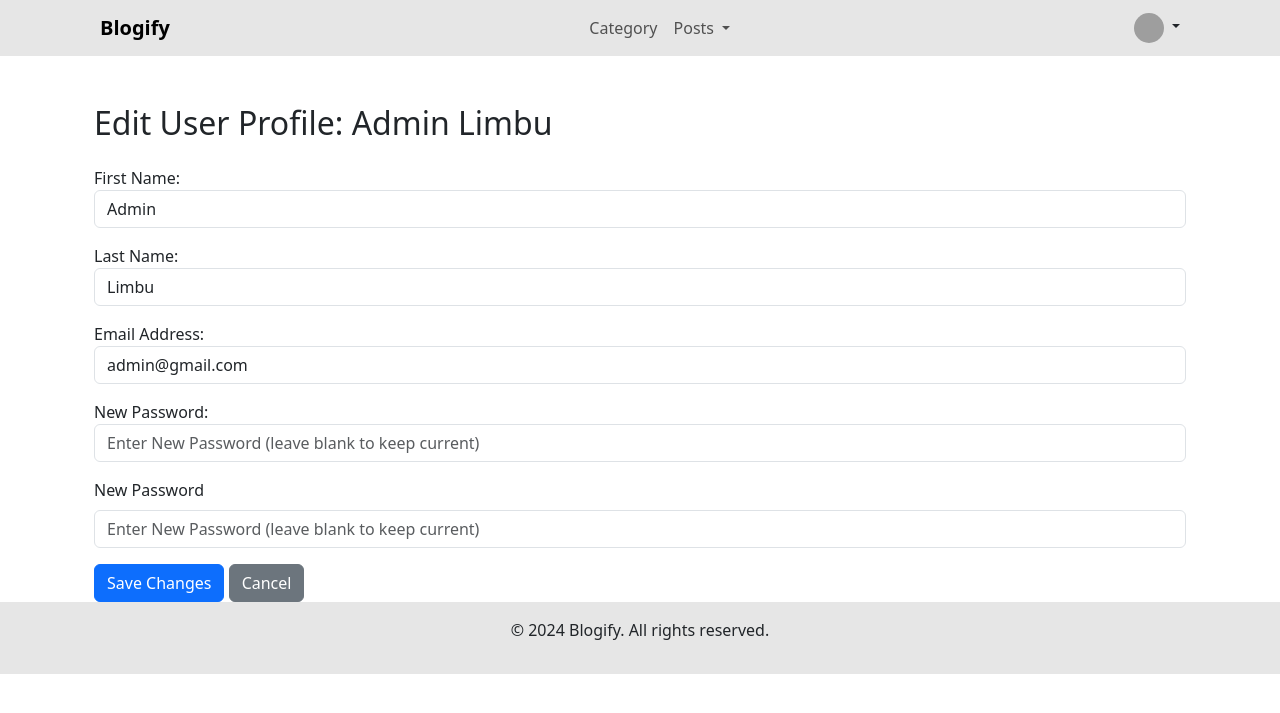
After one commit to nishanlimbuchemjong/Blogify-Python-Django, a Django app: page /Users/user/edit-user/1/ in a window 1280 px wide. The commit adds this page. Shown: the top 713 px of the page. Run offline with Django 5.2, Linux system fonts and the light colour scheme; a user stored in the database is signed in; data comes from the database, SQL or seed files in the repository; both versions use the stored data as it was after the commit; grey boxes are pictures that could not be loaded.

Commit message:
[add] EditUserProfile added to edit user on user_home. and EditAdminProfile has been also edited for admin profile.

```diff
--- a/User/templates/admin/admin_base.html
+++ b/User/templates/admin/admin_base.html
@@ -64,7 +64,7 @@
                     <img src="{{ request.user.profile_picture.url }}" alt="Profile" class="rounded-circle" width="30" height="30">
                 </a>
                 <ul class="dropdown-menu" aria-labelledby="profileDropdown">
-                    <li><a class="dropdown-item" href="{% url 'edit_user_profile' user.id%}">Edit Profile</a></li>
+                    <li><a class="dropdown-item" href="{% url 'edit_admin_profile' user.id%}">Edit Profile</a></li>
                     <li><a class="dropdown-item" href="{% url 'logout' %}">Logout</a></li>
                 </ul>
             </div>
--- /dev/null
+++ b/User/templates/user/edit_user_profile.html
@@ -0,0 +1,22 @@
+{% extends 'user/user_base.html' %}
+
+{% block title %}Edit User Profile{% endblock %}
+
+{% block content %}
+<div class="container mt-5">
+    <h2 class="mb-4">Edit User Profile: {{ user.first_name }} {{ user.last_name }}</h2>
+
+    <form method="post">
+        {% csrf_token %}
+        {{ form.as_p }}
+
+        <div class="mb-3">
+            <label for="new_password" class="form-label">New Password</label>
+            {{ form.new_password }}
+        </div>
+
+        <button type="submit" class="btn btn-primary">Save Changes</button>
+        <a href="{% url 'user_home' %}" class="btn btn-secondary">Cancel</a>
+    </form>
+</div>
+{% endblock %}
--- a/User/templates/user/user_base.html
+++ b/User/templates/user/user_base.html
@@ -23,7 +23,7 @@
     <nav class="navbar navbar-expand-lg navbar-light" style="background-color:#7676762e;">
         <div class="container-fluid navbar-container">  <!-- Container to control the margins -->
             <!-- Blogify Logo aligned to the left -->
-            <a class="navbar-brand" href="{% url 'admin_home' %}"><b>Blogify</b></a>
+            <a class="navbar-brand" href="{% url 'user_home' %}"><b>Blogify</b></a>
 
             <!-- Navbar Items -->
             <div class="collapse navbar-collapse" id="navbarNav">
@@ -42,9 +42,9 @@
                         </ul>
                     </li>
 
-                    <li class="nav-item">
-                        <a class="nav-link" href="{% url 'logout' %}">Logout</a>
-                    </li>
+<!--                    <li class="nav-item">-->
+<!--                        <a class="nav-link" href="{% url 'logout' %}">Logout</a>-->
+<!--                    </li>-->
                 </ul>
             </div>
             <!-- Profile Dropdown -->
@@ -54,7 +54,7 @@
                     <img src="{#" alt="Profile" class="rounded-circle" width="30" height="30">
                 </a>
                 <ul class="dropdown-menu" aria-labelledby="profileDropdown">
-                    <li><a class="dropdown-item" href="#">Edit Profile</a></li>
+                    <li><a class="dropdown-item" href="{% url 'edit_user_profile' user.id %}">Edit Profile</a></li>
                     <li><a class="dropdown-item" href="#">Logout</a></li>
                 </ul>
             </div>
--- a/User/urls.py
+++ b/User/urls.py
@@ -11,6 +11,7 @@ urlpatterns = [
 
     # User urls
     path('user_home/', views.UserHome, name='user_home'),
+    path('user/edit-user/<int:user_id>/', views.EditUserProfile, name='edit_user_profile'),
 
     path('category/<int:category_id>/', views.UserCategoryPosts, name='user_category_post'),
     path('category/', views.UserCategoryList, name='user_category_list'),
@@ -41,7 +42,7 @@ urlpatterns = [
     path('post/<int:post_id>/edit/', views.AdminEditPost, name='admin_edit_post'),
     path('post/<int:post_id>/delete/', views.AdminDeletePost, name='admin_delete_post'),
     path('my-account/', views.MyAccount, name='admin_my_account'),
-    path('admin/edit-user/<int:user_id>/', views.EditUserProfile, name='edit_user_profile'),
+    path('admin/edit-user/<int:user_id>/', views.EditAdminProfile, name='edit_admin_profile'),
 ]
 # Serve media files during development
 if settings.DEBUG:
--- a/User/views.py
+++ b/User/views.py
@@ -98,6 +98,21 @@ def Register(request):
         form = RegisterForm()
 
     return render(request, 'signup.html', {'form': form})
+
+@login_required
+def EditUserProfile(request, user_id):
+    user = get_object_or_404(CustomUser, id=user_id)
+
+    if request.method == 'POST':
+        form = EditUserProfileForm(request.POST, instance=user)
+        if form.is_valid():
+            form.save()
+            messages.success(request, f"{user.first_name}'s profile updated successfully!")
+            return redirect('user_home')
+    else:
+        form = EditUserProfileForm(instance=user)
+
+    return render(request, 'user/edit_user_profile.html', {'form': form, 'user': user})
 
 def UserCategoryList(request):
     categories = Category.objects.all()
@@ -396,7 +411,7 @@ def MyAccount(request):
     return render(request, 'admin/my_account.html', context)
 
 @login_required
-def EditUserProfile(request, user_id):
+def EditAdminProfile(request, user_id):
     user = get_object_or_404(CustomUser, id=user_id)
 
     if request.method == 'POST':
```
Also changed, not shown: db.sqlite3.
